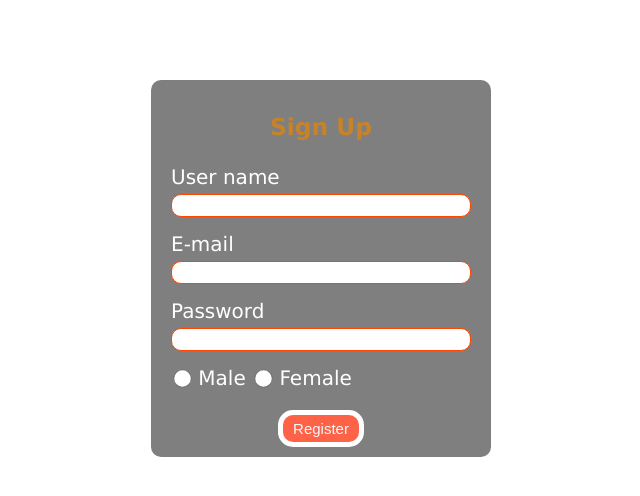
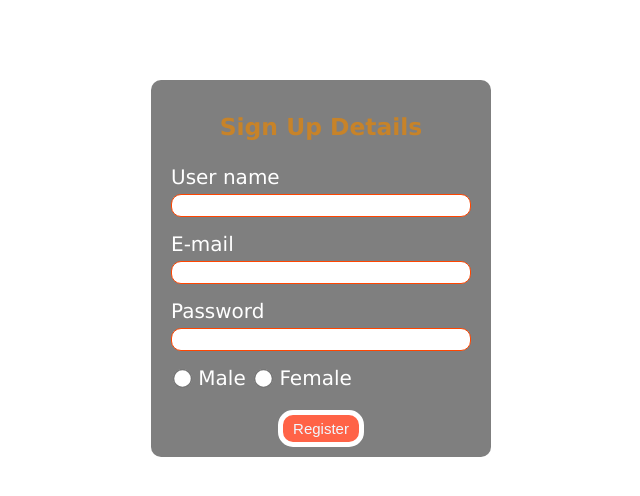
Before and after one commit to akajith077/sign-up, a plain HTML site: page sign up.html in a window 1280 px wide. Shown: the whole page, without its empty margins (319-959 px from the left). Drawn offline with Linux system fonts and the light colour scheme.

Commit message:
changed heading

```diff
--- a/sign up.html
+++ b/sign up.html
@@ -8,7 +8,7 @@
 </head>
 <body>
     <div class="regform">
-        <h3>Sign Up</h3>
+        <h3>Sign Up Details</h3>
         <form action="">
             <div class="input">
                 <label class="textlabel" for="uname">User name</label>
```
